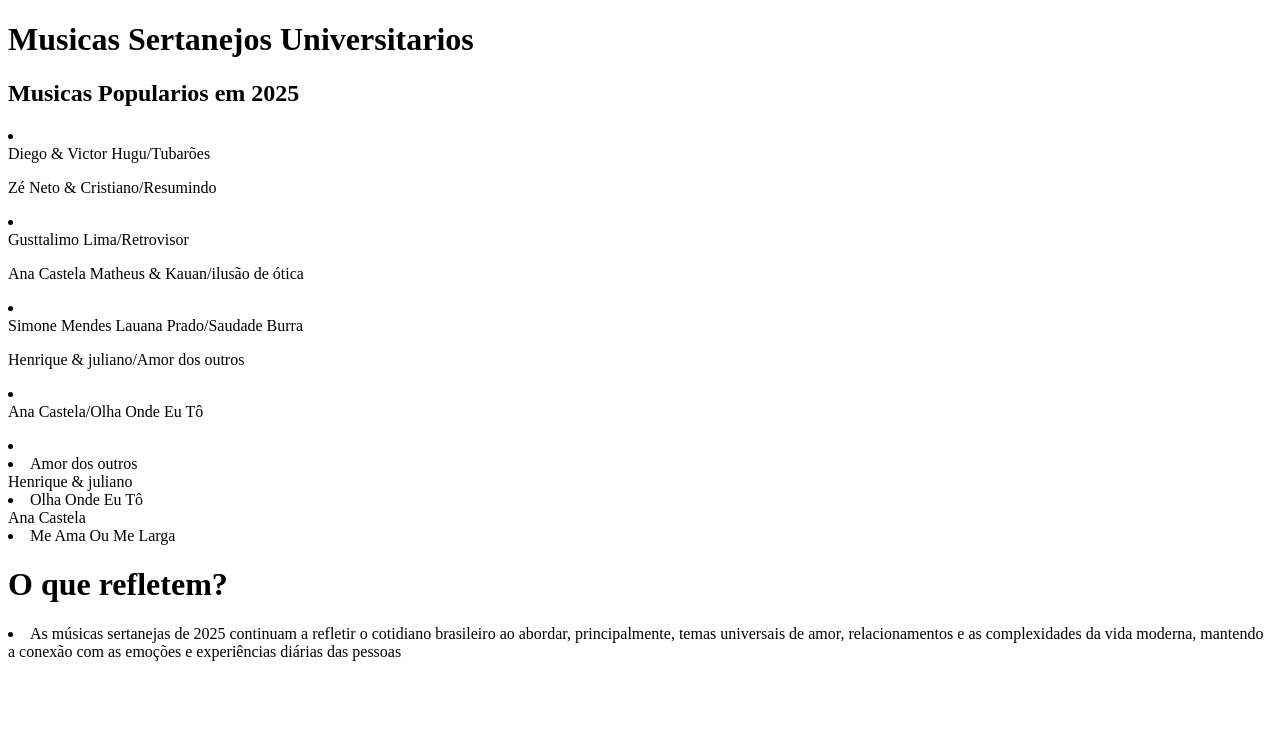
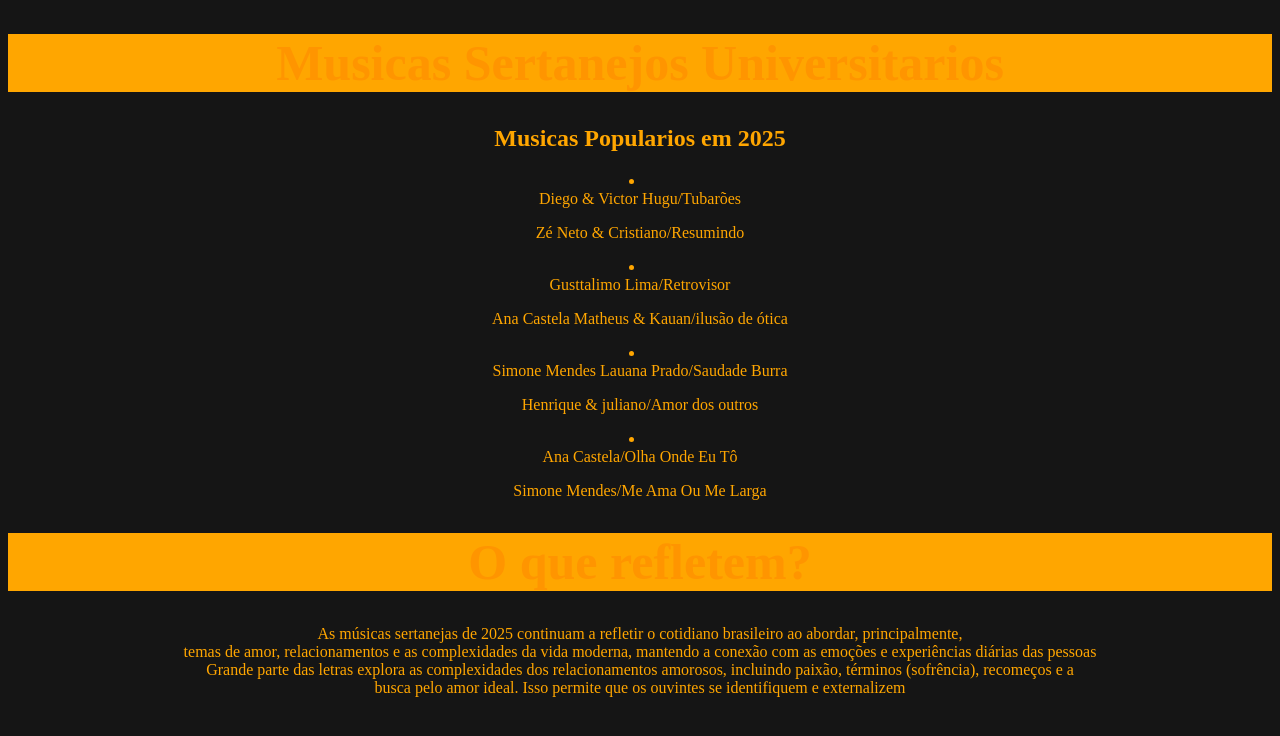
Before and after one commit to mariaeduard9283-sketch/como-ter-uma-carreira-sertaneja, a plain HTML site: page 01/index1.html in a window 1280 px wide. Drawn offline with Linux system fonts and the light colour scheme.

Commit message:
mundancas

```diff
--- a/01/index1.html
+++ b/01/index1.html
@@ -30,27 +30,18 @@
 
 <li><article>
   <header>Ana Castela/Olha Onde Eu Tô</header>
-  <p></p>
+  <p>Simone Mendes/Me Ama Ou Me Larga</p>
 </article></li>
 
 
-<li><article>
 
-</article></li>
-
-
-<li>Amor dos outros</li>
-  Henrique & juliano
-
-<li>Olha Onde Eu Tô</li>
-   Ana Castela
-
-<li>Me Ama Ou Me Larga</li>
 
 <h1>O que refletem?</h1>
 
-<li>As músicas sertanejas de 2025 continuam a refletir o cotidiano brasileiro ao abordar, principalmente, temas
-universais de amor, relacionamentos e as complexidades da vida moderna, mantendo a conexão com as emoções e experiências diárias das pessoas</li>
+<p>As músicas sertanejas de 2025 continuam a refletir o cotidiano brasileiro ao abordar, principalmente,<br> temas
+ de amor, relacionamentos e as complexidades da vida moderna, mantendo a conexão com as emoções e experiências diárias das pessoas<br>
+ Grande parte das letras explora as complexidades dos relacionamentos amorosos, incluindo paixão, términos (sofrência), recomeços e a<br>
+ busca pelo amor ideal. Isso permite que os ouvintes se identifiquem e externalizem</p>
 
 
 </body>
--- a/css/css.css
+++ b/css/css.css
@@ -0,0 +1,11 @@
+body {
+background-color: rgb(21, 21, 21);
+border-radius: 28%;
+color: rgb(255, 166, 0);
+text-align: center;
+}
+h1{
+    font-size: 50px;
+    background-color: rgb(255, 166, 0);
+    color: rgb(255, 149, 0);
+}
--- a/css/style.css
+++ b/css/style.css
@@ -1,13 +1,13 @@
 body
 {
- background-color: yellow;
+ background-color: rgb(8, 8, 8);
  border-radius: 28%;
- color: black
- (149, 186, 255);;
+ color: rgb(255, 170, 0);
+
 }
 h1{
   font-size: 50px;
-  backgrond-color:#84bbff;
+  background-color:#ff7700;
   color: #a0cafd;
   font-family:Georgia, 'Times New Roman', Times, serif;
 }
--- a/css/style3.css
+++ b/css/style3.css
@@ -5,7 +5,7 @@ body{
 h1 {
     font-size: 50px;
     color: rgb(219, 235, 255);
-    background-color: rgb(255, 208, 1);
+    background-color: rgb(5, 5, 5);
     font-family: Georgia, 'Times New Roman', Times, serif;
 
 }
```
Also changed, not shown: projet.html (+1 -1 lines).
